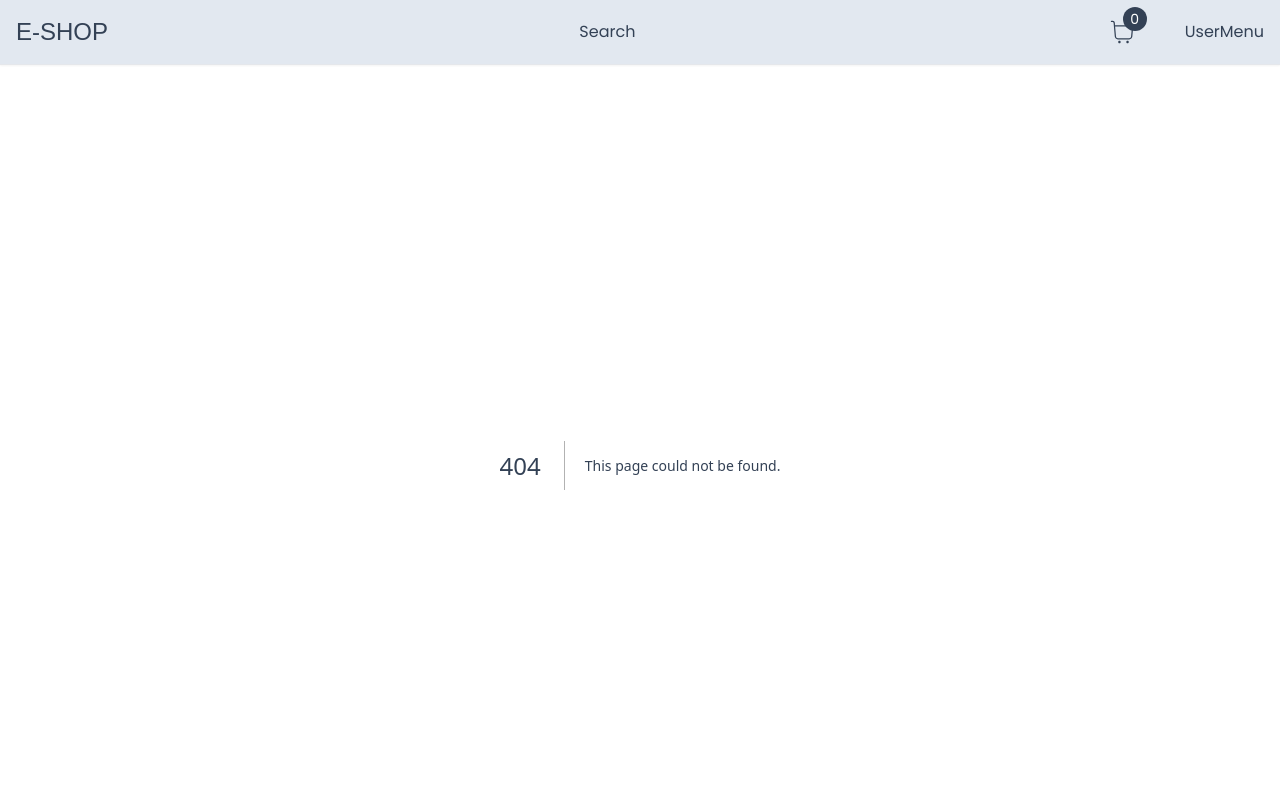
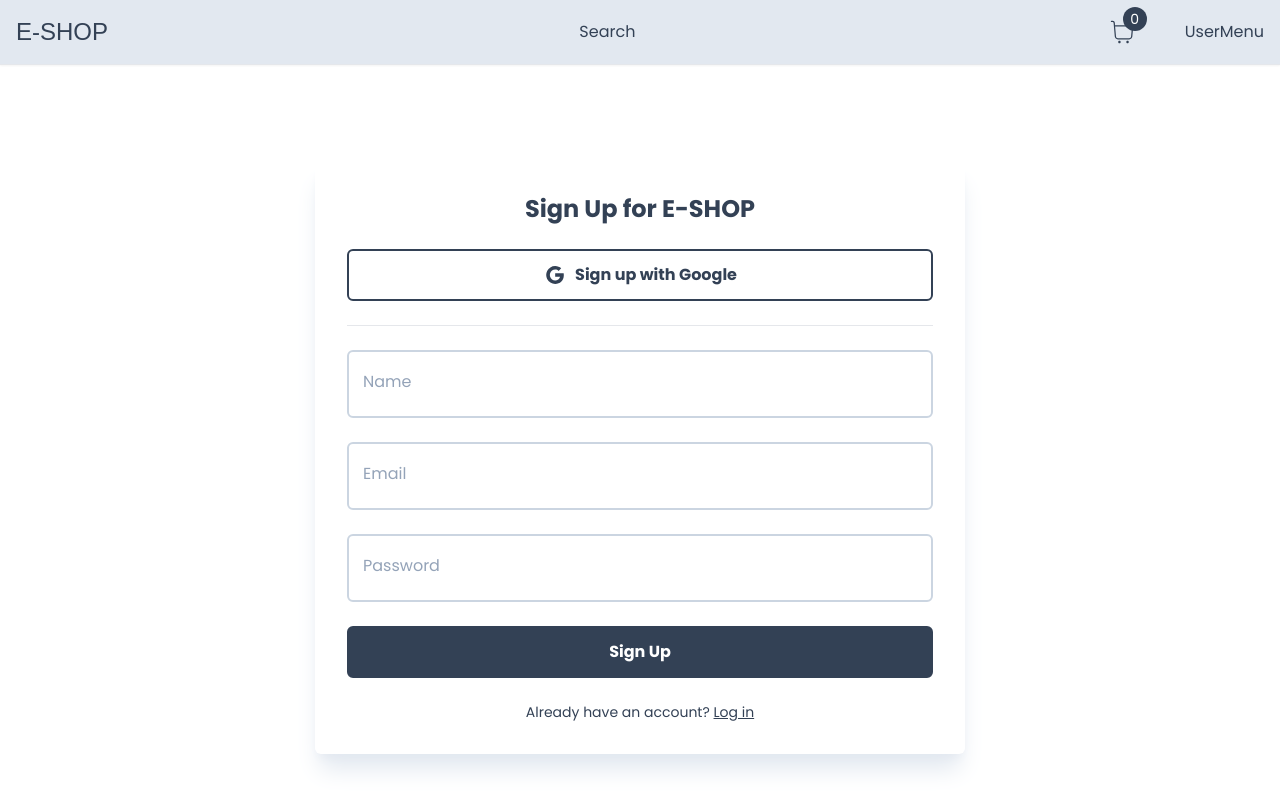
Before and after one commit to LanHuong1507/NextJs---Phone-Web, a Next.js app: page /register in a window 1280 px wide. Before the commit this address had no page. Shown: the top 800 px of the page. Built offline with nearby package versions, Linux system fonts and the light colour scheme; a web font is replaced by a local one.

Commit message:
create sign up form

```diff
--- /dev/null
+++ b/app/components/inputs/Input.tsx
@@ -0,0 +1,46 @@
+"use client";
+
+import { FieldErrors, FieldValues, UseFormRegister } from "react-hook-form";
+
+interface InputProps {
+  id: string;
+  label: string;
+  type?: string;
+  disabled?: boolean;
+  required?: boolean;
+  register: UseFormRegister<FieldValues>;
+  errors: FieldErrors;
+}
+const Input: React.FC<InputProps> = ({
+  id,
+  label,
+  type,
+  disabled,
+  required,
+  register,
+  errors,
+}) => {
+  return (
+    <div className="w-full relative">
+      <input
+        autoComplete="off"
+        id={id}
+        disabled={disabled}
+        {...register(id, { required })}
+        placeholder=""
+        type={type}
+        className={`peer relative w-full p-4 pt-6 outline-none bg-white font-light border-2 rounded-md transation disabled:opacity-70 disabled:cursor-not-allowed  ${
+          errors[id] ? "border-rose-400" : "border-slate-300"
+        } ${errors[id] ? "focus:border-rose-400" : "focus:border-slate-300"} `}
+      />
+      <label
+        htmlFor={id}
+        className={`absolute cursor-text texy-md duration-150 transform -translate-y-3 top-5 z-10 origin-[0] left-4 peer-placeholder-shown:scale-100 peer-placeholder-shown:-translate-y-0 peer-focus:scale-75  peer-focus:-translate-y-4  ${errors[id] ? "text-rose-400" : "text-slate-400"}` }
+      >
+        {label}
+      </label>
+    </div>
+  );
+};
+
+export default Input;
--- /dev/null
+++ b/app/components/products/FormWrap.tsx
@@ -0,0 +1,9 @@
+const FormWrap = ({children}:{children:React.ReactNode}) => {
+    return (
+        <div className="min-h-fit h-full flex items-center justify-center pb-12 pt-24">
+            <div className="max-w-[650px] w-full flex flex-col gap-6 items-center shadow-xl shadow-slate-200 rounded-md p-4 md:p-8">{children}</div>
+        </div>
+     );
+}
+
+export default FormWrap;
--- /dev/null
+++ b/app/register/RegisterForm.tsx
@@ -0,0 +1,38 @@
+"use client";
+
+import { useState } from "react";
+import Heading from "../components/Heading";
+import Input from "../components/inputs/Input";
+import { FieldValues, useForm,SubmitHandler } from "react-hook-form";
+import Button from "../components/Button";
+import Link from "next/link";
+import { AiOutlineGoogle } from "react-icons/ai";
+
+const RegisterForm = () => {
+    const [isLoading, setIsLoading] = useState(false);
+    const {register, handleSubmit, formState: {errors}} = useForm<FieldValues>({
+        defaultValues: {
+            name:'',
+            email:'',
+            password:'',
+        }
+    });
+    const onSubmit: SubmitHandler<FieldValues> =(data) => {
+        setIsLoading(true);
+        console.log(data);
+    }
+    return (
+        <>
+        <Heading title="Sign Up for E-SHOP" />
+        <Button outline label="Sign up with Google" icon={AiOutlineGoogle}  onclick={()=>{}}/>
+        <hr className="bg-slate-300 w-full h-px" />
+        <Input id="name" label="Name" disabled={isLoading} required register={register} errors={errors} />
+        <Input id="email" label="Email" disabled={isLoading} required register={register} errors={errors} />
+        <Input id="password" label="Password" type="password" disabled={isLoading} required register={register} errors={errors} />
+        <Button label={isLoading ? "Loading..." : "Sign Up"} onclick={handleSubmit(onSubmit)} />
+        <p className="text-sm">Already have an account? <Link href="/login" className="underline">Log in</Link></p>
+        </>
+     );
+}
+
+export default RegisterForm;
--- /dev/null
+++ b/app/register/page.tsx
@@ -0,0 +1,15 @@
+import Container from "../components/Container";
+import FormWrap from "../components/products/FormWrap";
+import RegisterForm from "./RegisterForm";
+
+const Register = () => {
+    return (
+        <Container>
+            <FormWrap>
+                <RegisterForm />
+            </FormWrap>
+        </Container>
+     );
+}
+
+export default Register;
--- a/package.json
+++ b/package.json
@@ -18,6 +18,7 @@
     "phone": "file:",
     "react": "^18",
     "react-dom": "^18",
+    "react-hook-form": "^7.53.0",
     "react-hot-toast": "^2.4.1",
     "react-icons": "^5.3.0"
   },
```
Also changed, not shown: 1 other file (tests, documents, lock files or other folders).
